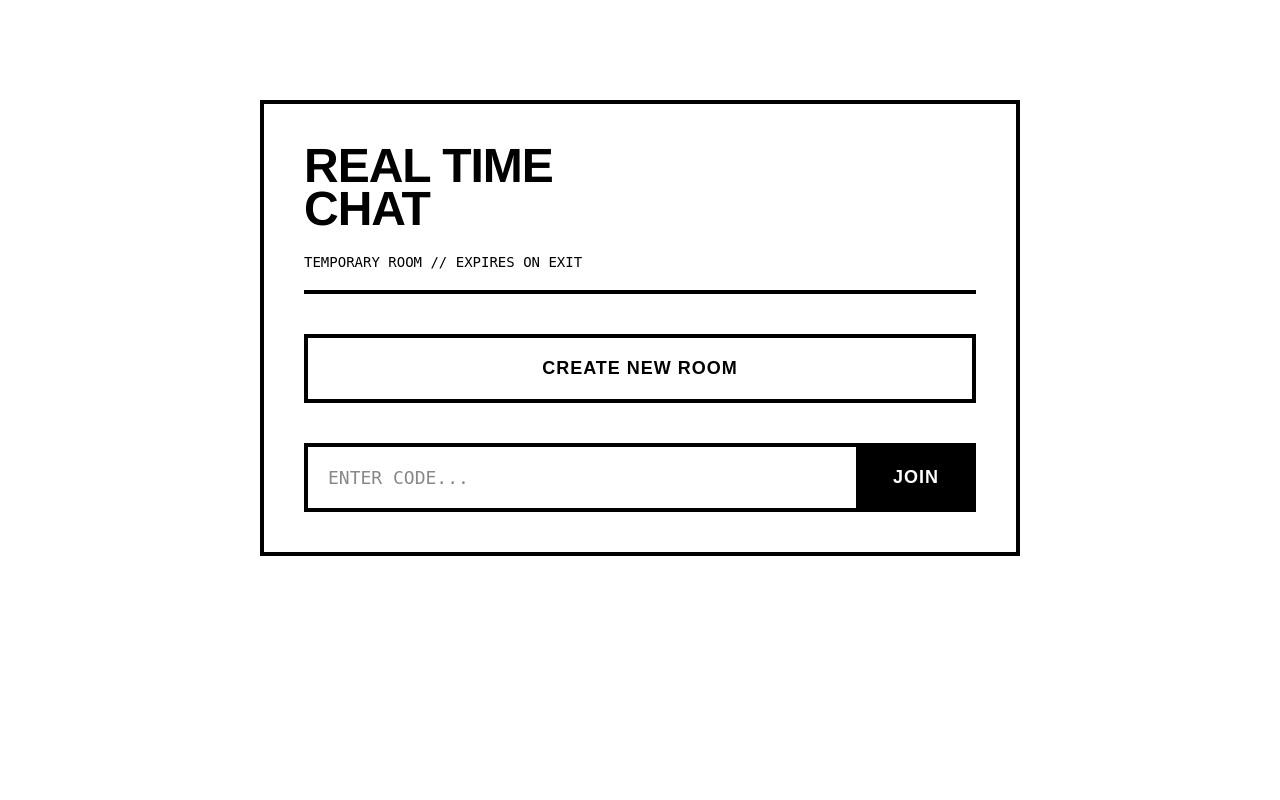
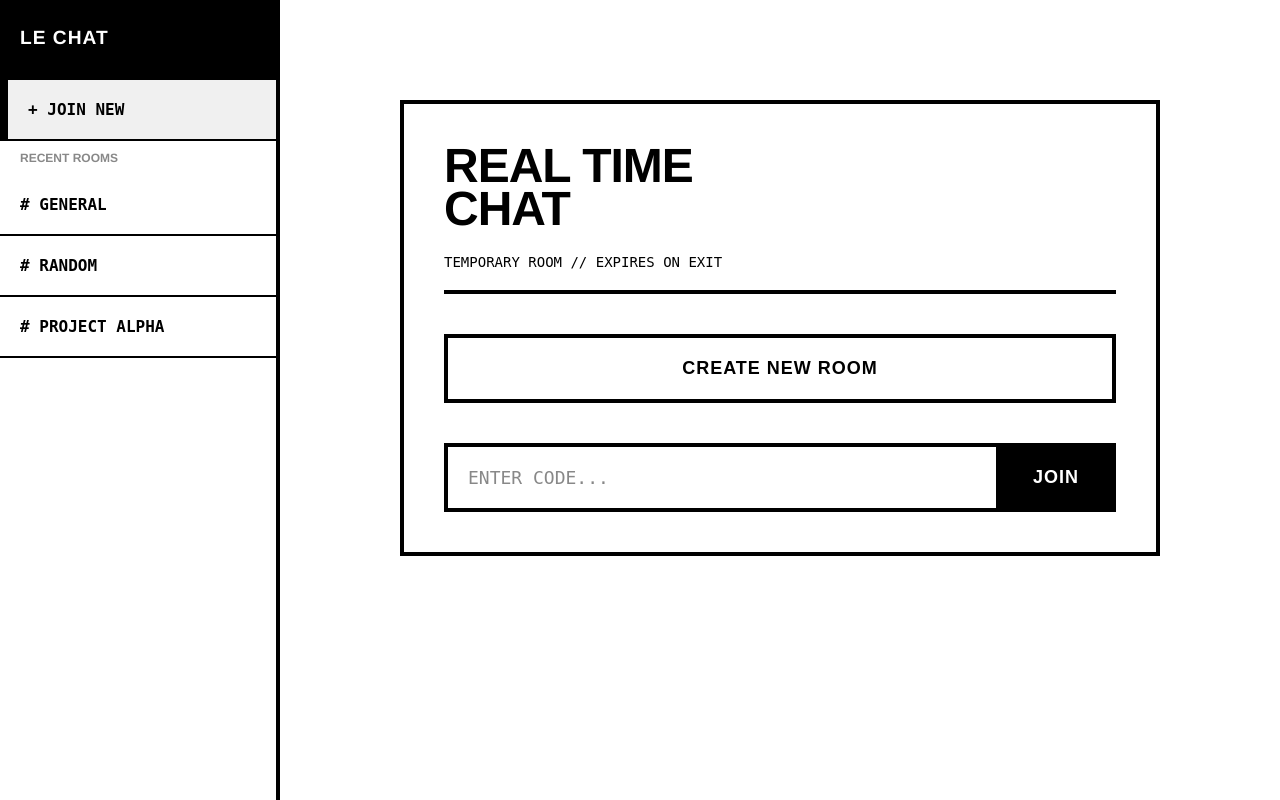
Before and after one commit to Flazer0136/Group-AI-Plan-Thingy, a Django app: page /chat in a window 1280 px wide. Run offline with Django 5.2, Linux system fonts and the light colour scheme; parts of the project's set-up code (start-up, migrations or seed data) failed here and were passed over.

Commit message:
added a sidebar

```diff
--- a/config/urls.py
+++ b/config/urls.py
@@ -18,10 +18,12 @@ from django.contrib import admin
 from django.urls import path, include
 from django.conf import settings
 from django.conf.urls.static import static
+from django.views.generic import RedirectView
 
 urlpatterns = [
     path('admin/', admin.site.urls),
-    path('chat', include('chat.urls'))
+    path('chat', include('chat.urls')),
+    path('', RedirectView.as_view(url='/chat', permanent=False))
 ]
 
 if settings.DEBUG:
--- a/static/css/style.css
+++ b/static/css/style.css
@@ -1,23 +1,89 @@
-* {
-    box-sizing: border-box;
+/* =========================================
+   1. LAYOUT SKELETON (The "Frame")
+   ========================================= */
+* { box-sizing: border-box; }
+
+body {
+    margin: 0;
+    padding: 0;
+    height: 100vh;
+    width: 100vw;
+    display: flex; /* Sidebar | Content */
+    overflow: hidden; /* No scroll on the window itself */
+    background-color: #ffffff;
+    font-family: 'Helvetica Neue', Helvetica, Arial, sans-serif;
 }
 
-body {
-    /* Use a clean, standard sans-serif typeface */
-    font-family: 'Helvetica Neue', Helvetica, Arial, sans-serif;
+/* The Sidebar (Fixed Left) */
+.sidebar {
+    width: 280px;
     background-color: #ffffff;
-    color: #000000;
-    max-width: 800px;
-    margin: 80px auto;
-    padding: 20px;
+    border-right: 4px solid #000000;
+    display: flex;
+    flex-direction: column;
+    flex-shrink: 0;
+    height: 100%;
 }
 
-/* MAIN CONTAINER */
+.sidebar-header {
+    padding: 20px;
+    background-color: #000000;
+    color: #ffffff;
+    font-weight: 900;
+    text-transform: uppercase;
+    font-size: 1.2rem;
+    letter-spacing: 1px;
+    border-bottom: 4px solid #000000;
+    height: 80px; /* Matches room header height */
+    display: flex;
+    align-items: center;
+}
+.room-list { overflow-y: auto; flex: 1; }
+.room-item {
+    display: block; padding: 20px; text-decoration: none;
+    color: #000000; font-family: monospace; font-size: 16px;
+    font-weight: bold; text-transform: uppercase;
+    border-bottom: 2px solid #000000;
+    transition: background 0.1s, color 0.1s;
+}
+.room-item:hover { background-color: #000000; color: #ffffff; }
+.room-item.active { background-color: #f0f0f0; border-left: 8px solid #000000; }
+@media (max-width: 768px) { .sidebar { display: none; } }
+
+
+/* The Scrollable Area (Right Side) */
+.app-content {
+    flex: 1;
+    height: 100%;
+    overflow-y: auto;
+    background-color: #ffffff;
+    position: relative;
+    /* FLEXBOX CENTERING FIX */
+    display: flex;
+    flex-direction: column;
+    align-items: center; /* This forces the child (.center-stage) to the middle */
+}
+
+/* =========================================
+   2. YOUR ORIGINAL STYLES (Preserved)
+   ========================================= */
+
+/* The Wrapper for your centered content */
+.center-stage {
+    width: 100%;
+    max-width: 800px;
+    /* Use margin-top for spacing, horizontal centering is now handled by parent flex */
+    margin-top: 80px;
+    margin-bottom: 20px;
+    padding: 20px;
+    flex-shrink: 0;
+}
+
+/* MAIN CONTAINER (Index Page) */
 .container {
     border: 4px solid #000000;
     padding: 40px;
     background-color: #ffffff;
-    /* distinct lack of border-radius for the square look */
 }
 
 /* TYPOGRAPHY */
--- a/templates/chat/index.html
+++ b/templates/chat/index.html
@@ -1,14 +1,21 @@
 {% load static %}
-
 <!DOCTYPE html>
 <html>
-
 <head>
     <title>Real Time Chat</title>
     <link rel="stylesheet" href="{% static 'css/style.css' %}">
+    <meta name="viewport" content="width=device-width, initial-scale=1.0">
 </head>
+<body>
 
-<body>
+    <!-- 1. The Sidebar -->
+    {% include 'chat/sidebar.html' %}
+
+    <!-- 2. The Scrolling Wrapper -->
+    <div class="app-content">
+
+        <!-- 3. Your Original Layout (Centered 800px) -->
+        <div class="center-stage">
             <div class="container">
                 <h1>Real Time<br>Chat</h1>
                 <p class="subtitle">Temporary room // Expires on exit</p>
@@ -21,6 +28,8 @@
                     <input type="text" id="room-code" placeholder="Enter Code..." required>
                     <button type="submit" class="btn btn-join">Join</button>
                 </form>
+            </div>
+        </div>
 
     </div>
 
@@ -34,5 +43,4 @@
         };
     </script>
 </body>
-
 </html>
--- /dev/null
+++ b/templates/chat/sidebar.html
@@ -0,0 +1,25 @@
+<div class="sidebar">
+    <div class="sidebar-header">
+        Le Chat
+    </div>
+    <div class="room-list">
+        <a href="/" href="/chat" class="room-item {% if not room_name %}active{% endif %}">
+            + Join New
+        </a>
+
+        <div style="padding: 10px 20px; font-size: 12px; font-weight: bold; color: #888;">
+            RECENT ROOMS
+        </div>
+
+        <!-- Ideally, you pass a 'rooms' list from your Django view -->
+        <a href="/chat/general/" class="room-item {% if room_name == 'general' %}active{% endif %}">
+            # General
+        </a>
+        <a href="/chat/random/" class="room-item {% if room_name == 'random' %}active{% endif %}">
+            # Random
+        </a>
+        <a href="/chat/project-alpha/" class="room-item {% if room_name == 'project-alpha' %}active{% endif %}">
+            # Project Alpha
+        </a>
+    </div>
+</div>
```
Also changed, not shown: other parts of static/css/style.css (+65 -188 lines), chat/consumers.py (+20 -5 lines), templates/chat/room.html (+39 -16 lines). Lines whose indentation alone changed are shown as unchanged.
